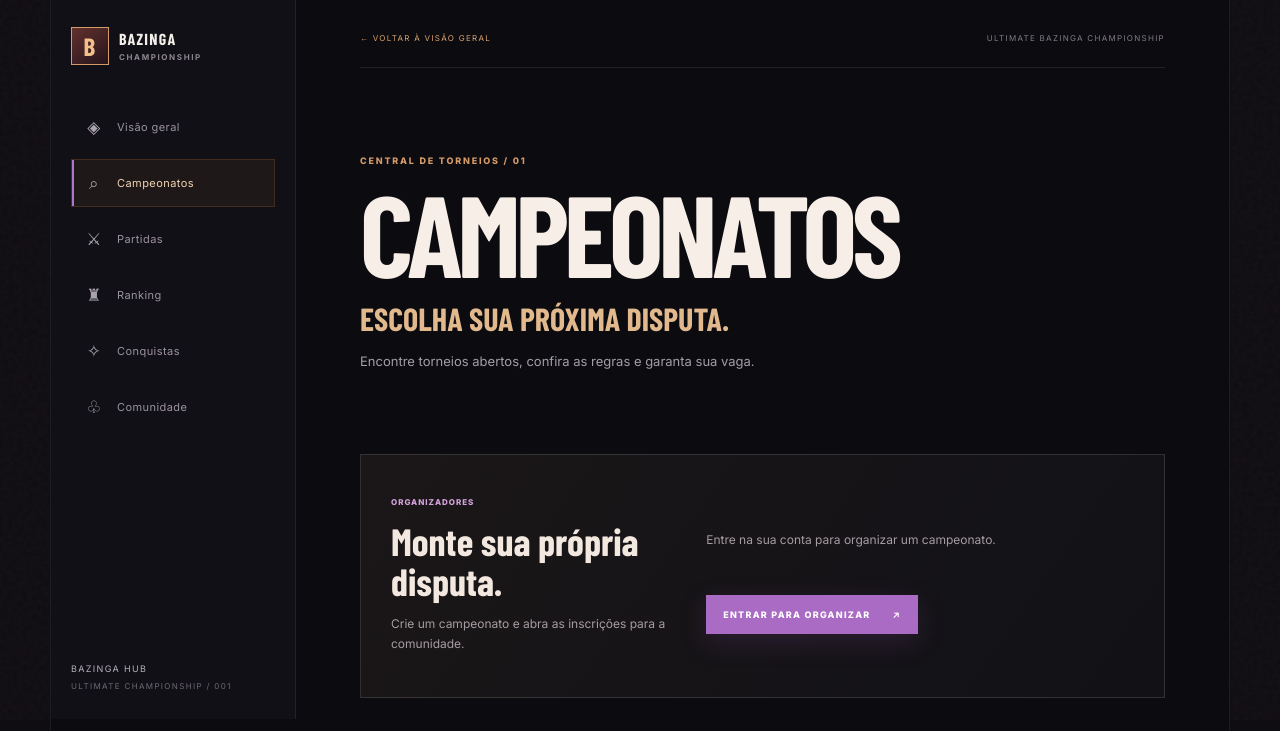
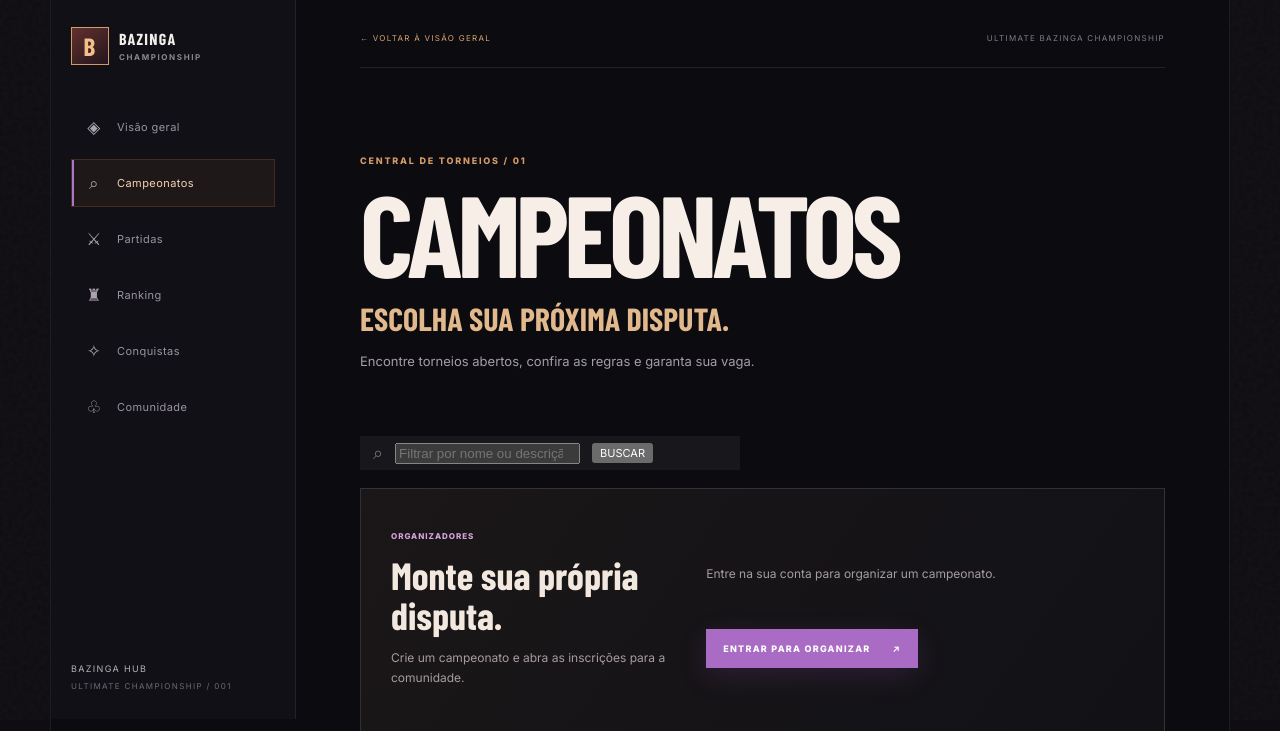
Before and after one commit to AqueleSales/Ultimate-Bazinga-Championship, a Flask app: page /competitions in a window 1280 px wide. Shown: the part 80-811 px from the top of the page. Run offline with Flask 3, Linux system fonts and the light colour scheme; data that the repository does not hold is empty; some web fonts are replaced.

Commit message:
feat(competitions): add searchable tournament catalog

```diff
--- a/bazinga/templates/competitions.html
+++ b/bazinga/templates/competitions.html
@@ -21,6 +21,12 @@
       <h1>CAMPEONATOS</h1><h2>Escolha sua próxima disputa.</h2>
       <p>Encontre torneios abertos, confira as regras e garanta sua vaga.</p>
     </section>
+    <form class="games-search competition-search" role="search" method="get" action="{{ url_for('main.competitions') }}">
+      <span aria-hidden="true">⌕</span>
+      <input type="search" name="q" maxlength="100" value="{{ search_query|e }}" placeholder="Filtrar por nome ou descrição..." aria-label="Filtrar campeonatos">
+      <button type="submit" aria-label="Pesquisar campeonatos">BUSCAR</button>
+      {% if search_query %}<a href="{{ url_for('main.competitions') }}">LIMPAR</a>{% endif %}
+    </form>
     {% with messages = get_flashed_messages(with_categories=true) %}{% for category, message in messages %}<p class="competition-flash {{ category }}" role="status">{{ message }}</p>{% endfor %}{% endwith %}
     <section class="competition-create">
       <div><span class="feature-state">ORGANIZADORES</span><h2>Monte sua própria disputa.</h2><p>Crie um campeonato e abra as inscrições para a comunidade.</p></div>
@@ -37,7 +43,7 @@
       {% endif %}
     </section>
     <section class="competition-list">
-      <div class="competition-section-heading"><div><span class="feature-state">INSCRIÇÕES DISPONÍVEIS</span><h2>Próximas disputas</h2></div><span class="competition-count">{{ tournaments|length }} TORNEIO(S)</span></div>
+      <div class="competition-section-heading"><div><span class="feature-state">INSCRIÇÕES DISPONÍVEIS</span><h2>{{ "Resultados da busca" if search_query else "Próximas disputas" }}</h2></div><span class="competition-count">{{ tournaments|length }} TORNEIO(S)</span></div>
       {% if tournaments %}
         <div class="competition-cards">
         {% for tournament in tournaments %}
@@ -48,7 +54,7 @@
         {% endfor %}
         </div>
       {% else %}
-        <div class="module-empty"><div class="module-empty-icon">♜</div><h2>Nenhum campeonato aberto ainda.</h2><p>Crie o primeiro torneio acima ou volte em breve para encontrar novas disputas.</p></div>
+        <div class="module-empty"><div class="module-empty-icon">♜</div><h2>{{ "Nenhum campeonato encontrado." if search_query else "Nenhum campeonato aberto ainda." }}</h2><p>{{ "Tente outro termo de busca." if search_query else "Crie o primeiro torneio acima ou volte em breve para encontrar novas disputas." }}</p></div>
       {% endif %}
     </section>
     <footer class="games-footer"><span>BAZINGA CHAMPIONSHIP</span><span>BUILT FOR THE COMPETITIVE SPIRIT.</span></footer>
```
